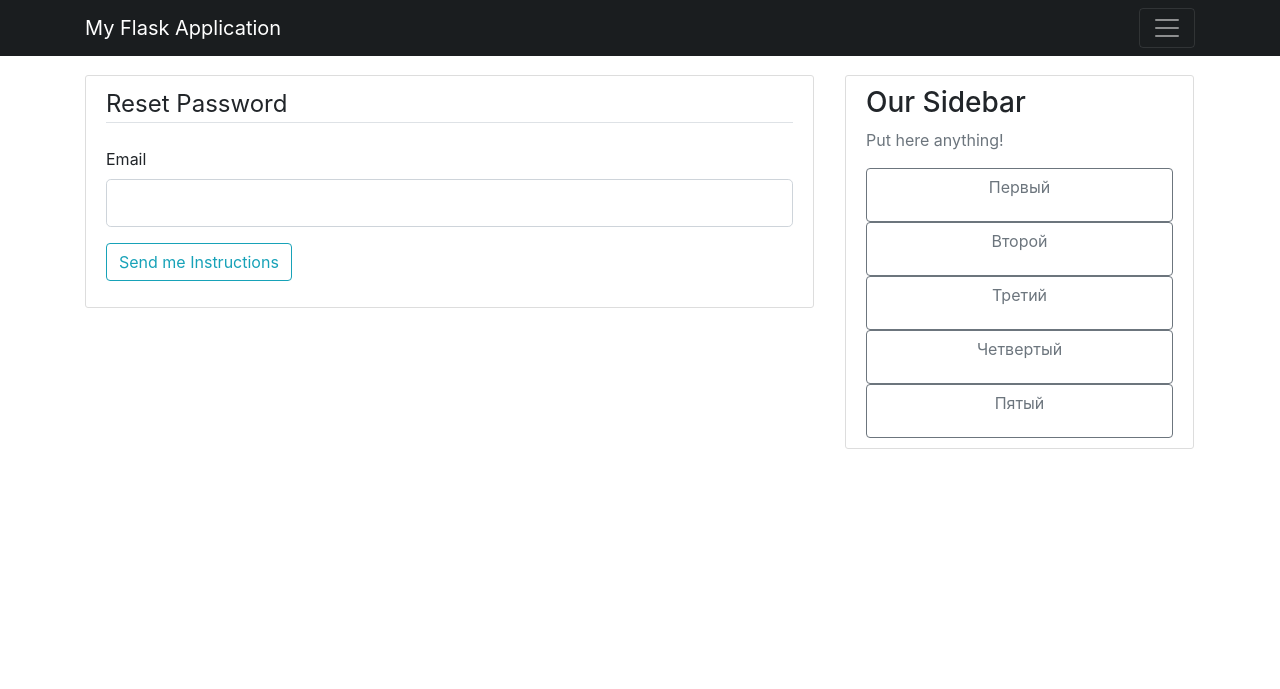
After one commit to vano2149/flask_app, a Flask app: page /reset_password in a window 1280 px wide. The commit adds this page. Shown: the top 689 px of the page. Run offline with Flask 2, Linux system fonts and the light colour scheme; some libraries are stand-ins or nearby versions.

Commit message:
Create new reset_password_token template and fix bug!

```diff
--- a/app/models/user.py
+++ b/app/models/user.py
@@ -8,7 +8,7 @@ from werkzeug.security import generate_password_hash, check_password_hash
 from flask_login import UserMixin
 from app import login
 from datetime import datetime
-from itsdangerous import TimedJSONWebSignatureSerializer as Serializer
+from itsdangerous import TimedSerializer as Serializer
 
 
 class User(UserMixin, db.Model):
--- a/app/routes/user.py
+++ b/app/routes/user.py
@@ -3,7 +3,7 @@
 """
 from app import app, db
 from flask import render_template, request, redirect, flash, url_for
-from app.forms.user import LoginForm, RegisterForm, UpdateUserForm
+from app.forms.user import LoginForm, RegisterForm, UpdateUserForm, RequestResetForm, ResetPasswordForm
 from app.models.user import User
 from app.models.post import Post
 from flask_login import current_user, login_user, logout_user, login_required
@@ -81,3 +81,24 @@ def user_public(username:str):
     user = User.query.filter_by(username=username).first_or_404()
     posts= Post.query.filter_by(author=user).order_by(Post.timestamp.desc()).paginate(page=page, per_page=2)
     return render_template("user_public.html", posts=posts, user=user, title=f"{user.username}'s profile")
+
+@app.route("/reset_password", methods=['GET', 'POST'])
+def reset_password_token():
+    if current_user.is_authenticated:
+        flash("You already logged in", "info")
+        return redirect(url_for('home_page'))
+    form = RequestResetForm()
+    return render_template("reset_password_token.html", title="Reset Password Request", form=form)
+
+@app.route("/reset_password/<token>", methods=["GET", "POST"])
+def reset_password(token):
+    if current_user.is_authenticated:
+        flash("You already logged in", "info")
+        return redirect(url_for("home_page"))
+
+    user = User.verify_reset_token(token)
+    if user in None:
+        flash("This in an invalod or exired token", "warning")
+        return redirect(url_for('reset_password_token'))
+    form = ResetPasswordForm()
+    return render_template('reset_password.html', title="Reset Password", form=form)
--- a/app/templates/login.html
+++ b/app/templates/login.html
@@ -59,6 +59,9 @@
                 <button type="submit" class="btn btn-outline-info btn-lg">Sing Up</button>
             </div>
         </form>
+        <small class="text-muted ml-2">
+            <a href="{{ url_for('reset_password_token')}}">Forgot Password?</a>
+        </small>
     </div>
     <!--Account Form Started-->
     <div class="border-top pt-3">
--- /dev/null
+++ b/app/templates/reset_password_token.html
@@ -0,0 +1,34 @@
+<!--Шаблон Сброса Пароля-->
+
+{% extends "base.html" %}
+
+{% block content %}
+    <div class="content-section">
+        <form method="POST" acrion="" novalidate>
+            {{ form.hidden_tag() }}
+
+            <fildset class="form-group">
+                <legend class="border-bottom mb-4">Reset Password</legend>
+                <!--Email form started-->
+                <div class="form-group">
+                    {{ form.email.label(class="form-group-label") }}
+
+                    {% if form.email.errors %}
+                        {{ form.email(class="form-control form-control-lg is-invalid") }}
+                        <div class="invalid-feedback">
+                            {% for error in form.email.errors %}
+                                <span>{{ error }}</span>
+                            {% endfor %}
+                        </div>
+                    {% else %}
+                        {{ form.email(class="form-control form-control-lg")}}
+                    {% endif%}
+                </div>
+                <!--Email Form ended-->
+            </fildset>
+            <div class="form-group">
+                <button type="submit" class="btn btn-outline-info">Send me Instructions</button>
+            </div>
+        </form>
+    </div>
+{% endblock %}
```
